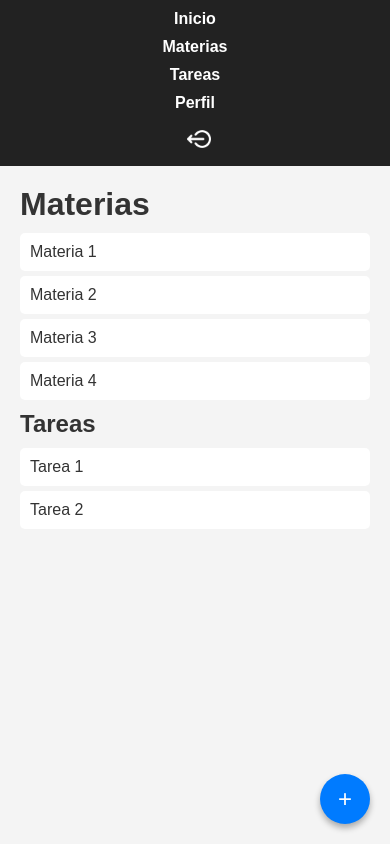
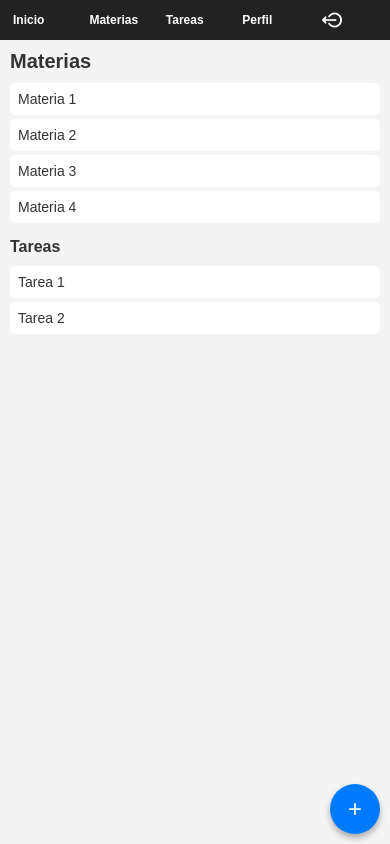
Before and after one commit to aadaribus/my-backback, a website: page app/page/home/home.html in a window 390 px wide. Drawn offline with Linux system fonts and the light colour scheme.

```diff
--- a/app/public/style.css
+++ b/app/public/style.css
@@ -25,11 +25,14 @@ body {
 }
 
 .form-container{
-    width: 500px;
+    width: 100%;
+    max-width: 500px;
     background-color: white;
     border: 2px solid hwb(241 8% 14% / 0.281);
     border-radius: 10px;
-    padding: 50px;
+    padding: 40px 20px;
+    margin: 20px;
+    box-sizing: border-box;
 }
 
 form{
@@ -73,3 +76,54 @@ color: red;
     height: 1px;
     overflow: hidden;
 }
+
+/* Responsive para tablets y dispositivos medianos */
+@media (max-width: 768px) {
+    body {
+        font-size: medium;
+    }
+
+    .form-container {
+        padding: 30px 20px;
+        margin: 15px;
+    }
+
+    input, button {
+        padding: 12px 20px;
+        font-size: medium;
+    }
+}
+
+/* Responsive para móviles */
+@media (max-width: 480px) {
+    body {
+        font-size: 16px;
+        min-height: 100vh;
+    }
+
+    .form-container {
+        width: 100%;
+        max-width: 100%;
+        padding: 20px 15px;
+        margin: 10px;
+        border-radius: 8px;
+    }
+
+    h1 {
+        font-size: 24px;
+    }
+
+    h2, p {
+        font-size: 16px;
+    }
+
+    input, button {
+        padding: 12px 16px;
+        font-size: 16px;
+        width: 100%;
+    }
+
+    form {
+        gap: 12px;
+    }
+}
--- a/app/public/stylehome.css
+++ b/app/public/stylehome.css
@@ -105,13 +105,14 @@ body {
 
 }
 .modal-content {
- width: 500px;
+    width: 100%;
+    max-width: 500px;
     background-color: rgba(255, 255, 255, 0.123);
     border: 2px solid #0a6eb149;
     border-radius: 10px;
     padding: 10px;
     margin: 10px;
-
+    box-sizing: border-box;
 }
 .close {
 
@@ -133,6 +134,124 @@ body {
     width: 50px;
     height: 50px;
     font-size: 1.5rem;
+  }
+}
+
+/* Tablets */
+@media (max-width: 768px) {
+  .navbar {
+    padding: 8px;
+    gap: 5px;
+  }
+
+  .navbar a {
+    font-size: 14px;
+  }
+
+  .admateria {
+    padding: 15px;
+  }
+
+  .form-grid {
+    grid-template-columns: 1fr;
+  }
+
+  .fab {
+    width: 55px;
+    height: 55px;
+    font-size: 28px;
+    bottom: 15px;
+    right: 15px;
+  }
+}
+
+/* Móviles */
+@media (max-width: 480px) {
+  body {
+    font-size: 14px;
+  }
+
+  .navbar {
+    flex-direction: row;
+    flex-wrap: wrap;
+    padding: 5px;
+    gap: 0;
+  }
+
+  .navbar a {
+    font-size: 12px;
+    padding: 5px 8px;
+    flex: 1;
+    text-align: center;
+  }
+
+  .navbar .logout-icon {
+    width: 20px;
+    height: 20px;
+    margin-left: 4px;
+  }
+
+  .admateria {
+    padding: 10px;
+  }
+
+  .admateria h1 {
+    font-size: 20px;
+  }
+
+  .admateria h2 {
+    font-size: 16px;
+    margin-top: 15px;
+  }
+
+  .materias li, .asignaciones li {
+    padding: 8px;
+    margin-bottom: 4px;
+    font-size: 14px;
+  }
+
+  .fab {
+    width: 50px;
+    height: 50px;
+    font-size: 24px;
+    bottom: 10px;
+    right: 10px;
+  }
+
+  .fab-menu {
+    bottom: 70px;
+    right: 10px;
+  }
+
+  .fab-menu button {
+    padding: 8px;
+    font-size: 12px;
+  }
+
+  .modal-content {
+    width: 95%;
+    max-width: 100%;
+    padding: 15px;
+    margin: 5px;
+  }
+
+  .containers {
+    padding: 15px;
+    font-size: 14px;
+  }
+
+  .formh-input, .formh-textarea {
+    padding: 8px;
+    font-size: 13px;
+  }
+
+  .form-btn {
+    padding: 10px;
+    font-size: 14px;
+  }
+
+  .form-grid {
+    grid-template-columns: 1fr;
   }
 }
 /* Contenedor principal */
```
